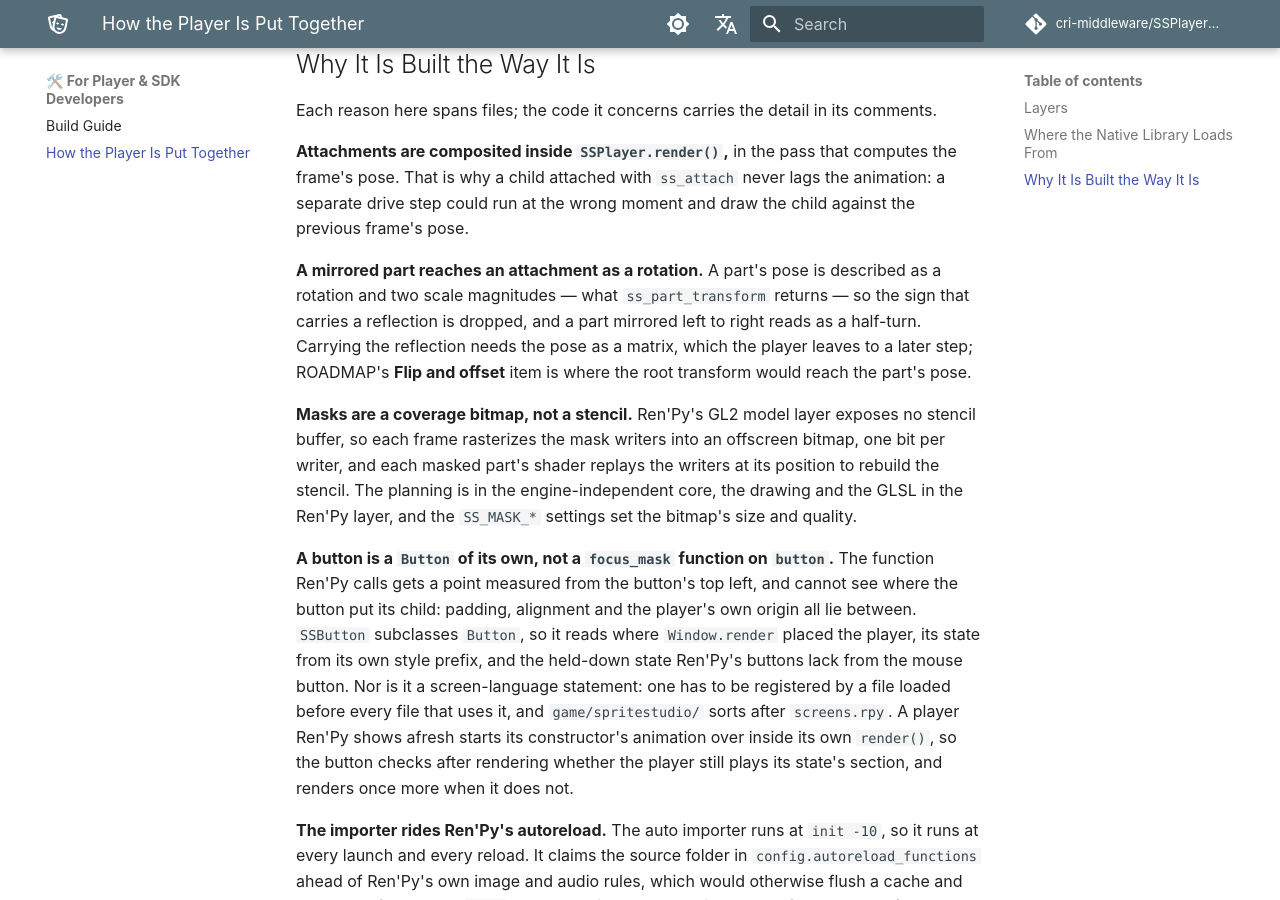
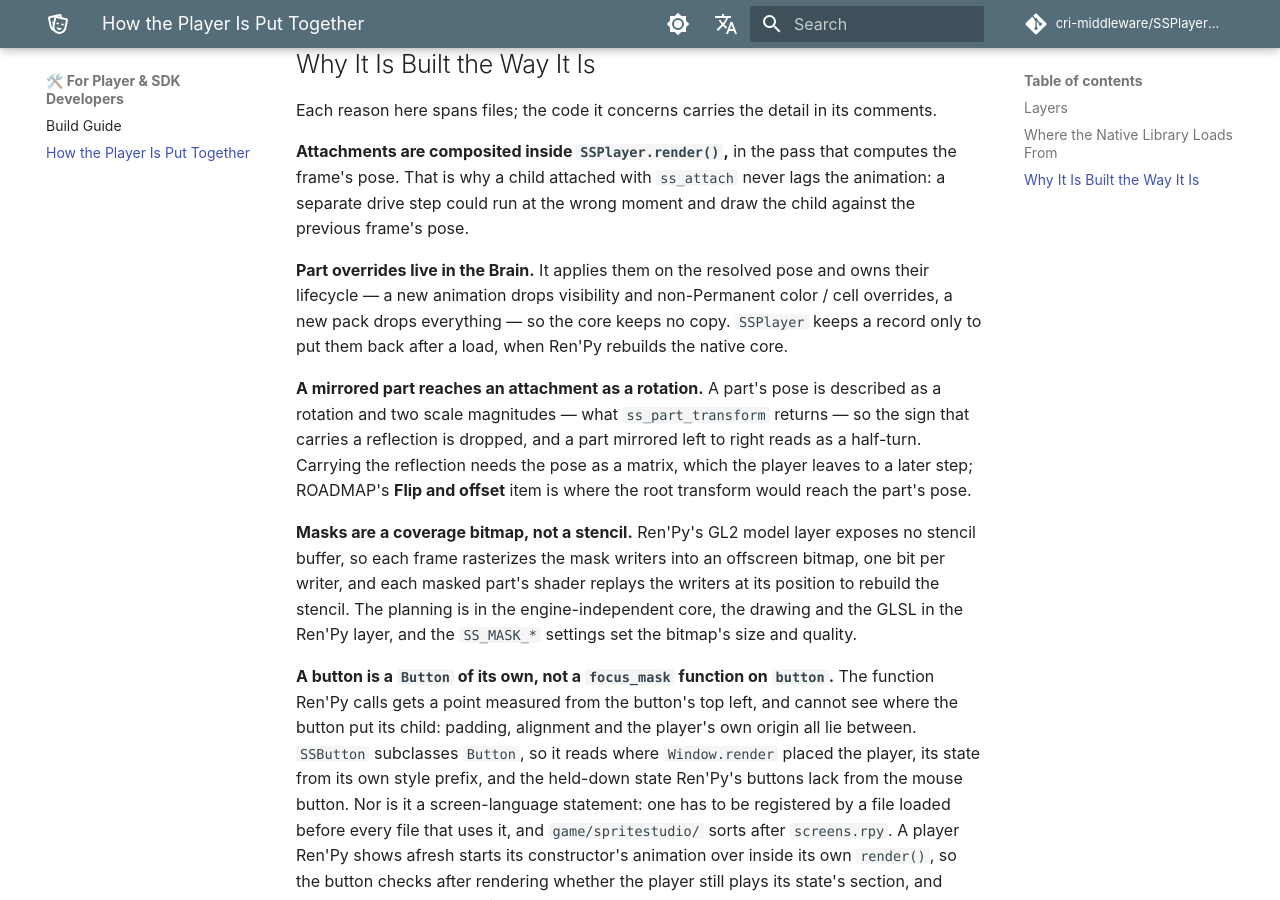
Before and after one commit to cri-middleware/SSPlayerForRenPy, an MkDocs documentation site: the page built from docs/en/development/architecture.md, in a window 1280 px wide and 900 px high, scrolled down 2733 px. Built offline with MkDocs 1.6.1 and Material for MkDocs 9.7.7, drawn with Linux system fonts in a browser that asks for light colours; comment, search, counter and statistics services are not loaded.

Commit message:
docs: move two internals from usage to the developer shelf
Usage keeps what the reader relies on (a child never lags; an override
lasts as its priority mode says) and drops how: the render() pass, the
runtime owning overrides, the PartData name. The override lifecycle,
which the developer pages did not have, is added to "Why It Is Built the
Way It Is".

```diff
--- a/docs/en/development/architecture.md
+++ b/docs/en/development/architecture.md
@@ -89,6 +89,11 @@ Each reason here spans files; the code it concerns carries the detail in its com
 pose. That is why a child attached with `ss_attach` never lags the animation: a separate drive
 step could run at the wrong moment and draw the child against the previous frame's pose.
 
+**Part overrides live in the Brain.** It applies them on the resolved pose and owns their
+lifecycle — a new animation drops visibility and non-Permanent color / cell overrides, a new pack
+drops everything — so the core keeps no copy. `SSPlayer` keeps a record only to put them back
+after a load, when Ren'Py rebuilds the native core.
+
 **A mirrored part reaches an attachment as a rotation.** A part's pose is described as a rotation
 and two scale magnitudes — what `ss_part_transform` returns — so the sign that carries a
 reflection is dropped, and a part mirrored left to right reads as a half-turn. Carrying the
```
Also changed, not shown: docs/en/usage.md (+3 -3 lines), docs/ja/development/architecture.md (+2 -0 lines), docs/ja/usage.md (+3 -3 lines).
